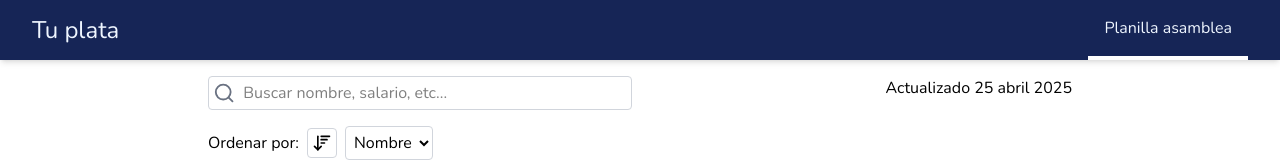
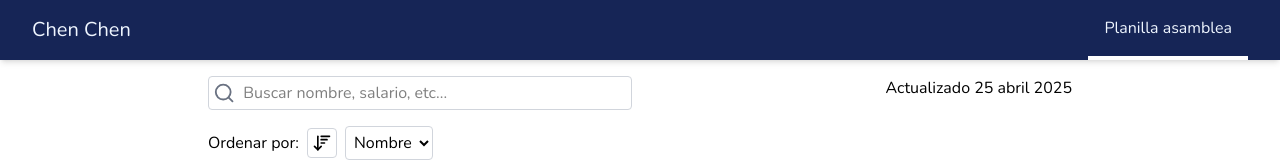
Before and after one commit to jcastaneda06/chenchen-panama, a React (Vite) app: page / in a window 1280 px wide. Shown: the top 162 px of the page. Built offline with nearby package versions, Linux system fonts and the light colour scheme.

Commit message:
Change navbar title

```diff
--- a/src/App.tsx
+++ b/src/App.tsx
@@ -88,7 +88,7 @@ function App() {
     <div className="flex">
       <div className="flex-col w-full">
         <nav className=" bg-blue-950 text-blue-50 shadow-md flex justify-between items-center px-8">
-          <p className="text-2xl m-0">Tu plata</p>
+          <p className="text-xl m-0">Chen Chen</p>
 
           <ul className="flex">
             <li>
```
